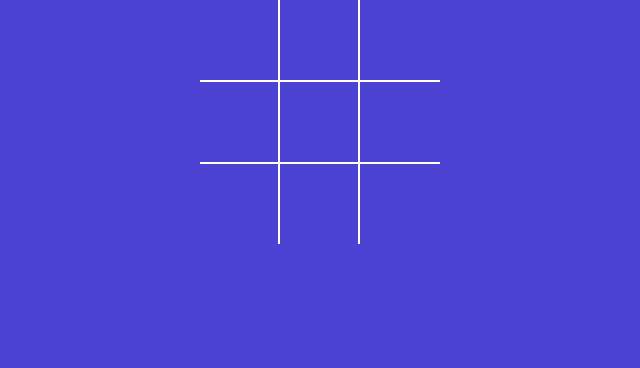
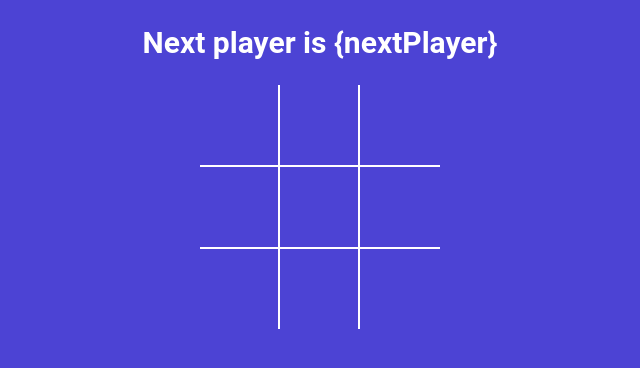
Before and after one commit to komals1402/tictactoe-game, a React (Vite) app: page / in a window 1280 px wide. Shown: the top 368 px of the page, without its empty margins (320-960 px from the left). Built offline with nearby package versions, Linux system fonts and the light colour scheme.

Commit message:
lifted up the state to App component.show status to user,calculate winner

```diff
--- a/src/App.jsx
+++ b/src/App.jsx
@@ -1,10 +1,37 @@
 import './styles.scss';
+import { useState } from 'react';
 import Board from './components/Board';
+import { calculateWinner } from './winner';
+function App() {
+  const [squares, setSquares] = useState(Array(9).fill(null));
+  const [isXNext, setIsXNext] = useState(false);
 
-function App() {
+  const winner = calculateWinner(squares);
+  const nextPlayer = isXNext ? 'X' : '0';
+  const statusMessage = winner
+    ? 'Winner is {winner}'
+    : 'Next player is {nextPlayer}';
+
+  const handleSquareClick = clickedPosition => {
+    if (squares[clickedPosition] || winner) {
+      return;
+    }
+
+    setSquares(currentSquares => {
+      return currentSquares.map((squareValue, position) => {
+        if (clickedPosition === position) {
+          return isXNext ? 'X' : '0';
+        }
+        return squareValue;
+      });
+    });
+    setIsXNext(currentIsXNext => !currentIsXNext);
+  };
+
   return (
     <div className="app">
-      <Board />
+      <h2>{statusMessage}</h2>
+      <Board squares={squares} handleSquareClick={handleSquareClick} />
     </div>
   );
 }
--- a/src/components/Board.jsx
+++ b/src/components/Board.jsx
@@ -1,26 +1,5 @@
-import { useState } from 'react';
 import Square from './Square';
-const Board = () => {
-  const [squares, setSquares] = useState(Array(9).fill(null));
-  const [isXNext, setIsXNext] = useState(false);
-  console.log(squares);
-
-  const handleSquareClick = clickedPosition => {
-    if (squares[clickedPosition]) {
-      return;
-    }
-
-    setSquares(currentSquares => {
-      return currentSquares.map((squareValue, position) => {
-        if (clickedPosition === position) {
-          return isXNext ? 'X' : '0';
-        }
-        return squareValue;
-      });
-    });
-    setIsXNext(currentIsXNext => !currentIsXNext);
-  };
-
+const Board = ({ squares, handleSquareClick }) => {
   const renderSquare = position => {
     return (
       <Square
@@ -37,9 +16,9 @@
         {renderSquare(2)}
       </div>
       <div className="board-row">
+        {renderSquare(3)}
         {renderSquare(4)}
         {renderSquare(5)}
-        {renderSquare(6)}
       </div>
       <div className="board-row">
         {renderSquare(6)}
--- /dev/null
+++ b/src/winner.js
@@ -0,0 +1,19 @@
+export function calculateWinner(squares) {
+  const lines = [
+    [0, 1, 2],
+    [3, 4, 5],
+    [6, 7, 8],
+    [0, 3, 6],
+    [1, 4, 7],
+    [2, 5, 8],
+    [0, 4, 8],
+    [2, 4, 6],
+  ];
+  for (let i = 0; i < lines.length; i++) {
+    const [a, b, c] = lines[i];
+    if (squares[a] && squares[a] === squares[b] && squares[a] === squares[c]) {
+      return squares[a];
+    }
+  }
+  return null;
+}
```
Also changed, not shown: 1 other file (tests, documents, lock files or other folders).
